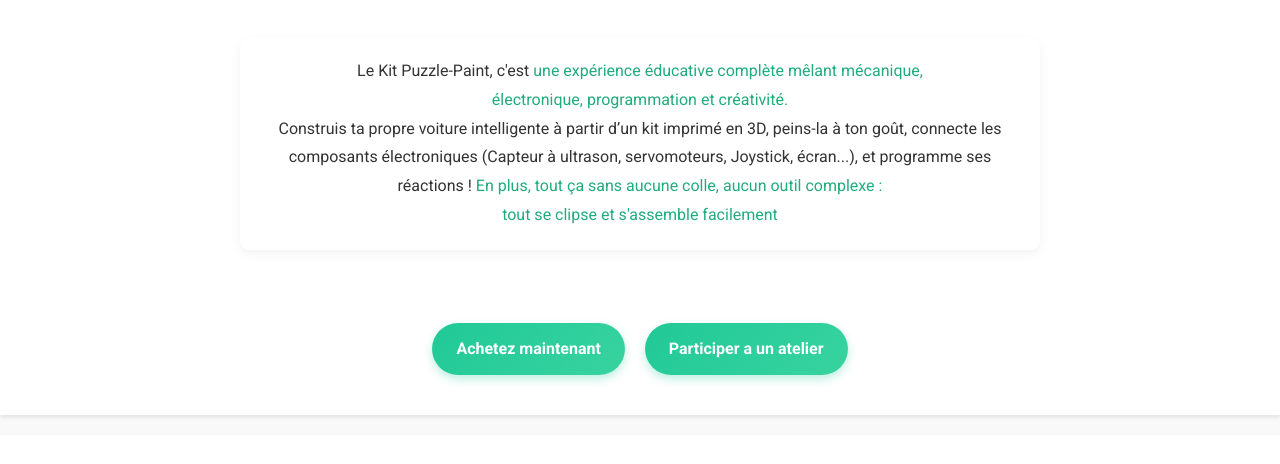
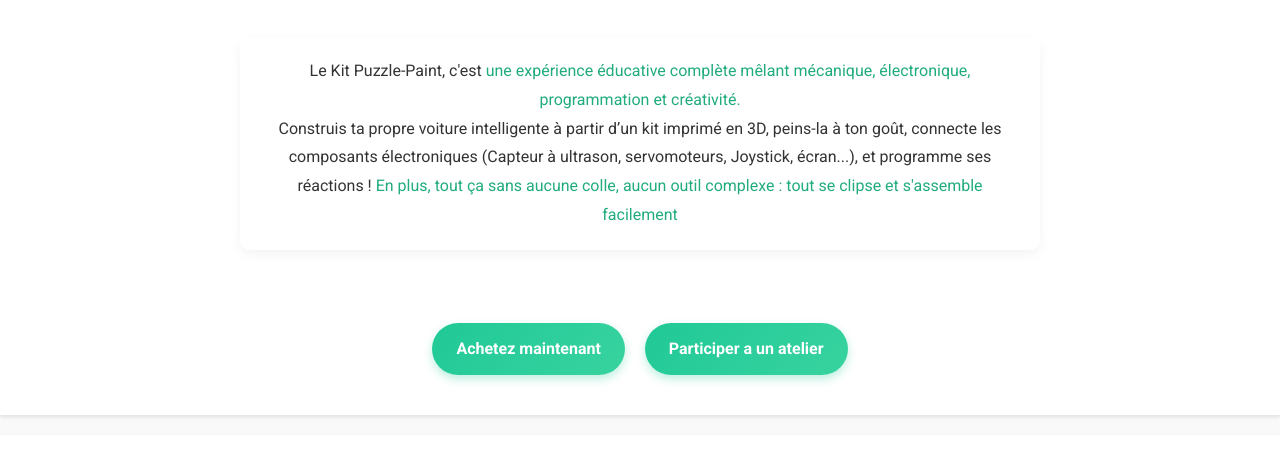
Before and after one commit to Sharlee18/Sitewebpuzzlepaint, a plain HTML site: page index.html in a window 1280 px wide. Shown: the part 1239-1703 px from the top of the page. Drawn offline with Linux system fonts and the light colour scheme.

Commit message:
changement majeur orientation ater

```diff
--- a/index.html
+++ b/index.html
@@ -58,9 +58,9 @@
                     <button class="carousel-btn next-btn">▶</button>
                 </div>
                 <div class="text-zone">
-                <p>Le Kit Puzzle-Paint, c'est <span style="color: rgb(32, 172, 123);">une expérience éducative complète mêlant mécanique,<br>  électronique, programmation et créativité.</span></p>
+                <p>Le Kit Puzzle-Paint, c'est <span style="color: rgb(32, 172, 123);">une expérience éducative complète mêlant mécanique, électronique, programmation et créativité.</span></p>
                 Construis ta propre voiture intelligente à partir d’un kit imprimé en 3D, peins-la à ton goût, connecte les composants électroniques (Capteur à ultrason, servomoteurs, Joystick, écran...), et programme ses réactions !
-                <span style="color: rgb(32, 172, 123);">En plus, tout ça sans aucune colle, aucun outil complexe : <br> tout se clipse et s'assemble facilement</span> <br>
+                <span style="color: rgb(32, 172, 123);">En plus, tout ça sans aucune colle, aucun outil complexe : tout se clipse et s'assemble facilement</span> <br>
         </div><br>
     </div>
             <a href="produits.html" class="btn btn-premium">Achetez maintenant</a>
@@ -115,11 +115,11 @@
                     class="intro-image">
                     </div>
         <div class="text-zone">
-                <span style="color: rgb(32, 172, 123);">1-Contrôle la vitesse du moteur</span> et observe bouger <br> les composants du moteur (Pistons, bielles, arbre à cames...)<br>
-                <span style="color: rgb(32, 172, 123);">2-Contrôle (manuellement ou automatiquement) le passage des rapports de vitesses</span> <br>(Point mort, 1ère ou 2ième) et observe les changements d'engrenages à chaque rapport <br>
+                <span style="color: rgb(32, 172, 123);">1-Contrôle la vitesse du moteur</span> et observe bouger les composants du moteur (Pistons, bielles, arbre à cames...)<br>
+                <span style="color: rgb(32, 172, 123);">2-Contrôle (manuellement ou automatiquement) le passage des rapports de vitesses</span> (Point mort, 1ère ou 2ième) et observe les changements d'engrenages à chaque rapport <br>
                 <span style="color: rgb(32, 172, 123);">3-Contrôle les obstacles</span> à l'avant de la voiture à l'aide du capteur à ultrason <br>
-                <span style="color: rgb(32, 172, 123);">4-Déclenche des alertes automatiques</span> (Ex: Bip progressif du buzzer<br> quand  obstacle s'approche de la maquette) <br>
-                <span style="color: rgb(32, 172, 123);">5-Gère l'affichage en temps réel d'information</span> sur l'écran <br> (vitesse moteur en Km/h, rapport de vitesse, distance obstacles, messages d'alertes...) <br> <br>
+                <span style="color: rgb(32, 172, 123);">4-Déclenche des alertes automatiques</span> (Ex: Bip progressif du buzzer quand  obstacle s'approche de la maquette) <br>
+                <span style="color: rgb(32, 172, 123);">5-Gère l'affichage en temps réel d'information</span> sur l'écran (vitesse moteur en Km/h, rapport de vitesse, distance obstacles, messages d'alertes...) <br> <br>
 
                 ces actions ci-dessus sont celles du programme de base fournit dans le boitier électronique, <br>
                 <b>mais vous pouvez aussi customiser de petits programmes simples pour changer le comportement de votre voiture intelligente</b>
@@ -156,7 +156,7 @@
                 Accompagnement par un coach<br>
                 De 2h à plusieurs séance </b>
                 <div class="text-zone">
-                Le kit Puzzle-Paint regorge de <span style="color: rgb(32, 172, 123);">pleins de découvertes technologiques modernes</span><br>  (Mécanique, électronique, informatique, IA, impression 3D...) <br>
+                Le kit Puzzle-Paint regorge de <span style="color: rgb(32, 172, 123);">pleins de découvertes technologiques modernes</span>  (Mécanique, électronique, informatique, IA, impression 3D...) <br>
                 Et pour mieux apprendre et creuser chaque domaine: <span style="color: rgb(32, 172, 123);"> quoi de mieux que le faire en groupe accopmpagné et guidé par un coach passionné </span> ?
             </div>
 <br>
```
